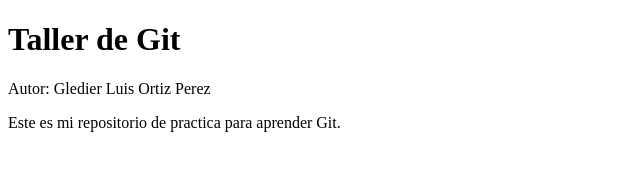
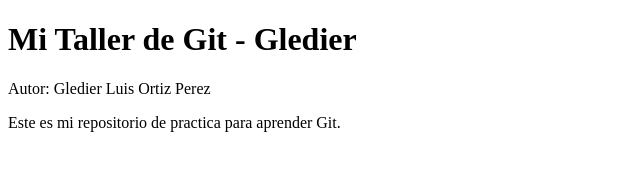
Before and after one commit to gledierluis20/taller-git, a plain HTML site: page index.html in a window 1280 px wide. Shown: the whole page, without its empty margins (0-640 px from the left). Drawn offline with Linux system fonts and the light colour scheme.

Commit message:
feat: cambia el titulo de la portada

```diff
--- a/index.html
+++ b/index.html
@@ -5,7 +5,7 @@
   <title>Taller de Git</title>
 </head>
 <body>
-  <h1>Taller de Git</h1>
+  <h1>Mi Taller de Git - Gledier</h1>
  <p>Autor: Gledier Luis Ortiz Perez</p>
 <p>Este es mi repositorio de practica para aprender Git.</p>
 </body>
```
